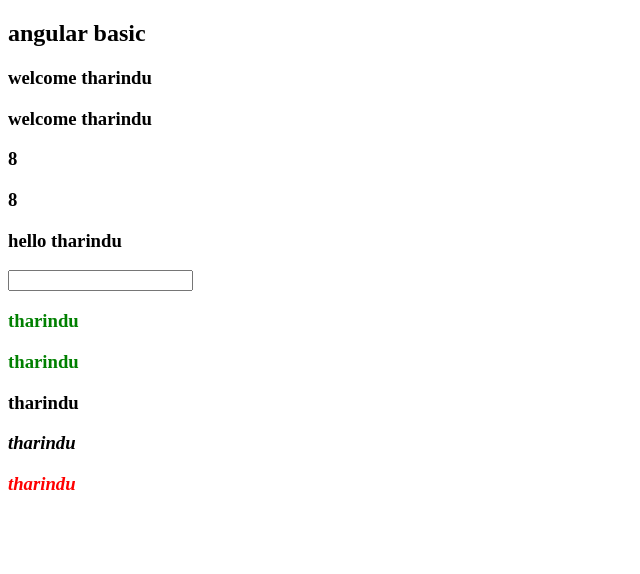
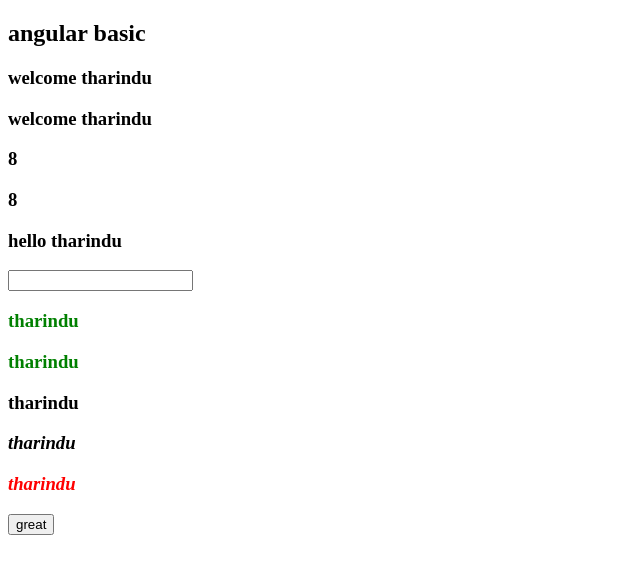
Before and after one commit to tharinduAyagama/angular_basic, an Angular app: page / in a window 1280 px wide. Shown: the top 574 px of the page, without its empty margins (0-640 px from the left). Built offline with nearby package versions, Linux system fonts and the light colour scheme.

Commit message:
event binding

```diff
--- a/src/app/app.component.html
+++ b/src/app/app.component.html
@@ -2,3 +2,4 @@
 <app-interpolation></app-interpolation>
 <app-property-binding></app-property-binding>
 <app-class-binding></app-class-binding>
+<app-event-binding></app-event-binding>
--- a/src/app/app.module.ts
+++ b/src/app/app.module.ts
@@ -6,13 +6,15 @@
 import { InterpolationComponent } from './interpolation/interpolation.component';
 import { PropertyBindingComponent } from './property-binding/property-binding.component';
 import { ClassBindingComponent } from './class-binding/class-binding.component';
+import { EventBindingComponent } from './event-binding/event-binding.component';
 
 @NgModule({
   declarations: [
     AppComponent,
     InterpolationComponent,
     PropertyBindingComponent,
-    ClassBindingComponent
+    ClassBindingComponent,
+    EventBindingComponent
   ],
   imports: [
     BrowserModule,
--- /dev/null
+++ b/src/app/event-binding/event-binding.component.html
@@ -0,0 +1,2 @@
+<button (click)="greeting()">great</button>
+{{greet}}
--- /dev/null
+++ b/src/app/event-binding/event-binding.component.ts
@@ -0,0 +1,19 @@
+import { Component, OnInit } from '@angular/core';
+
+@Component({
+  selector: 'app-event-binding',
+  templateUrl: './event-binding.component.html',
+  styleUrls: ['./event-binding.component.scss']
+})
+export class EventBindingComponent implements OnInit {
+
+  public greet = "";
+  constructor() { }
+
+  ngOnInit() {
+  }
+
+  greeting(){
+    this.greet = "welcome";
+  }
+}
```
Also changed, not shown: src/app/event-binding/event-binding.component.scss (added), 1 other file (tests, documents, lock files or other folders).
